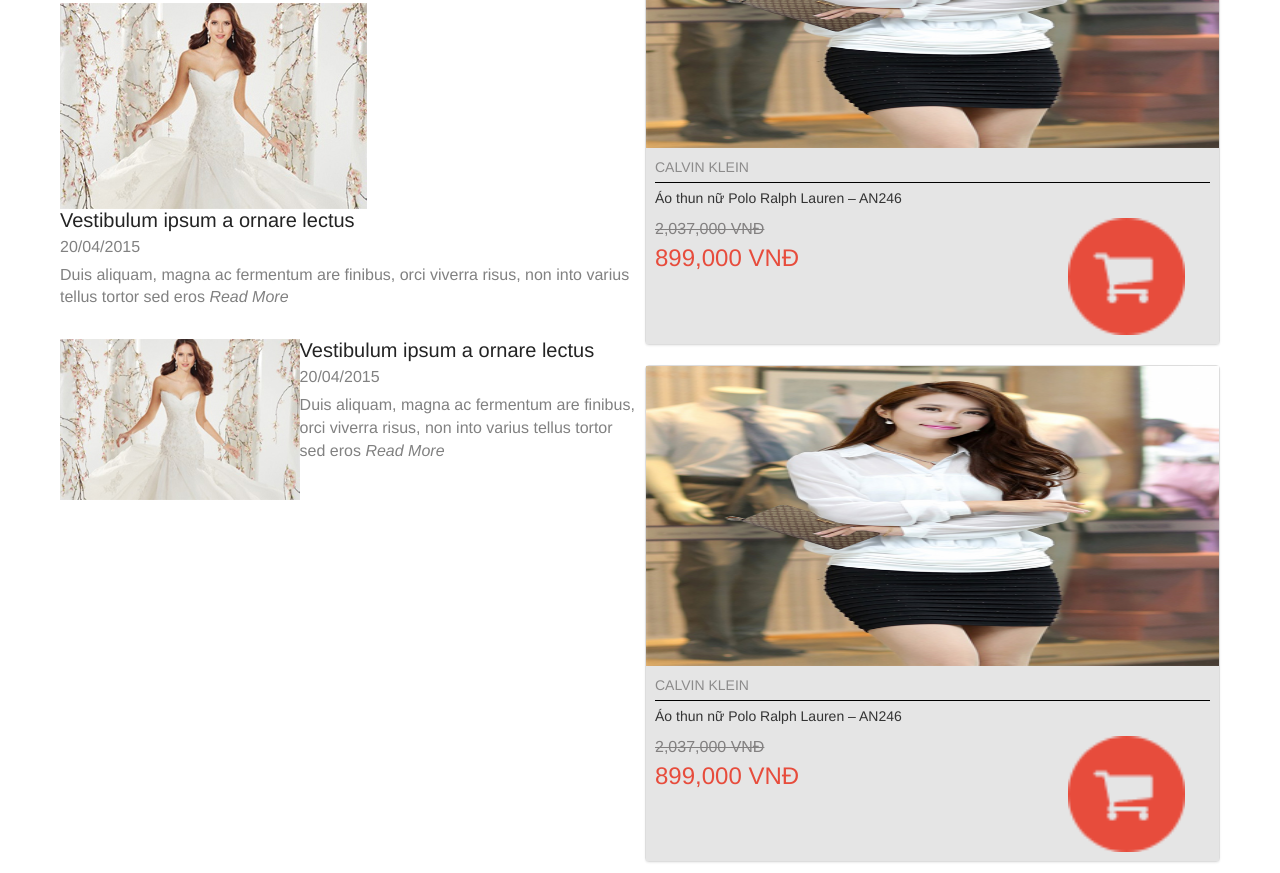
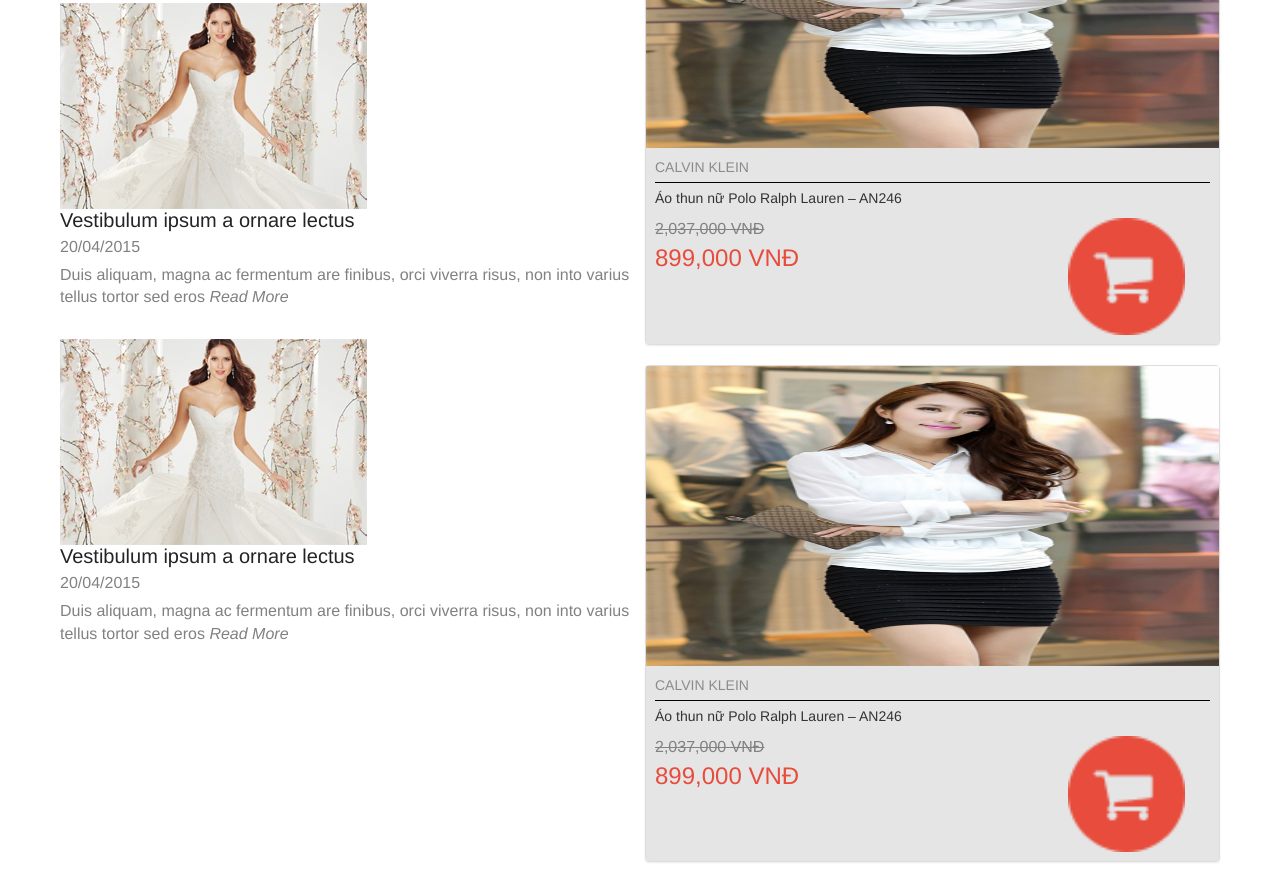
Before and after one commit to hungnm2912/HangHieuShop, a plain HTML site: page tags.html in a window 1280 px wide. Shown: the part 1498-2371 px from the top of the page. Drawn offline with nearby package versions, Linux system fonts and the light colour scheme.

Commit message:
trang tags

```diff
--- a/tags.html
+++ b/tags.html
@@ -222,12 +222,12 @@
             </article>
             <article class="row archive">
 
-                <div class="featured-thumb col-sm-5 col-xs-12">
+                <div class="featured-thumb col-xs-12">
                     <a href="#">
                         <img class="img-responsive" src="img/news.jpg">
                     </a>
                 </div>
-                <div class="col-sm-7 col-xs-12 entry-container">
+                <div class="col-xs-12 entry-container">
                     <header class="entry-header">
                         <h1 class="entry-title"><a href="#">Vestibulum ipsum a ornare lectus</a></h1>
 
```
